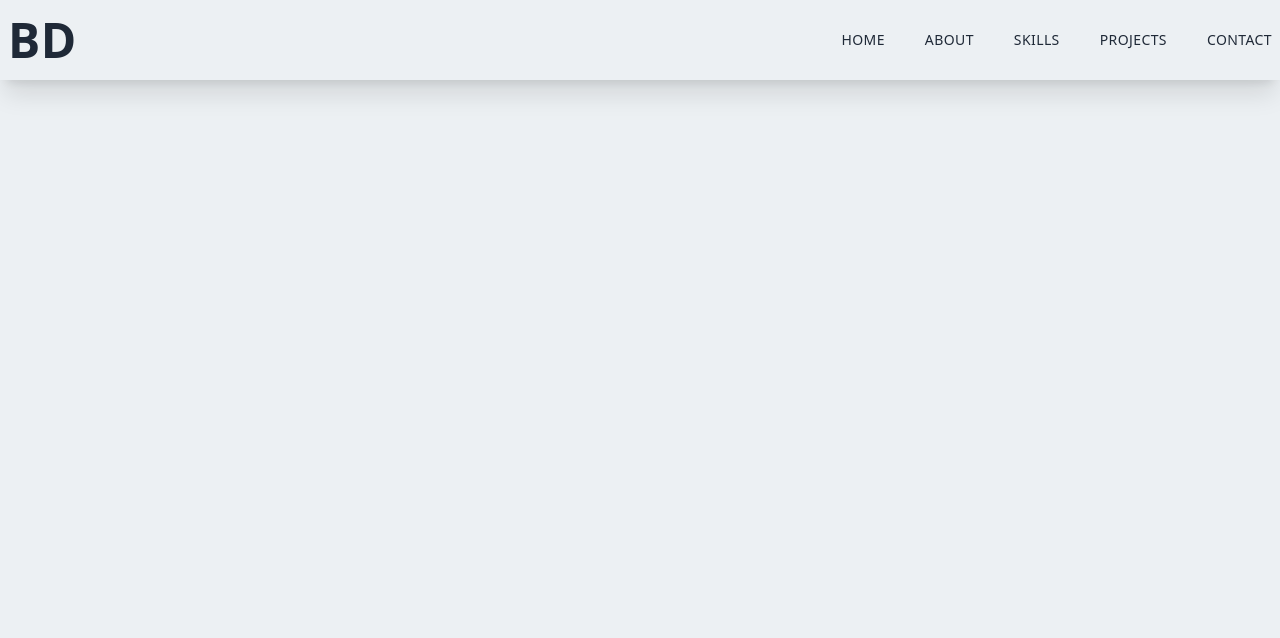
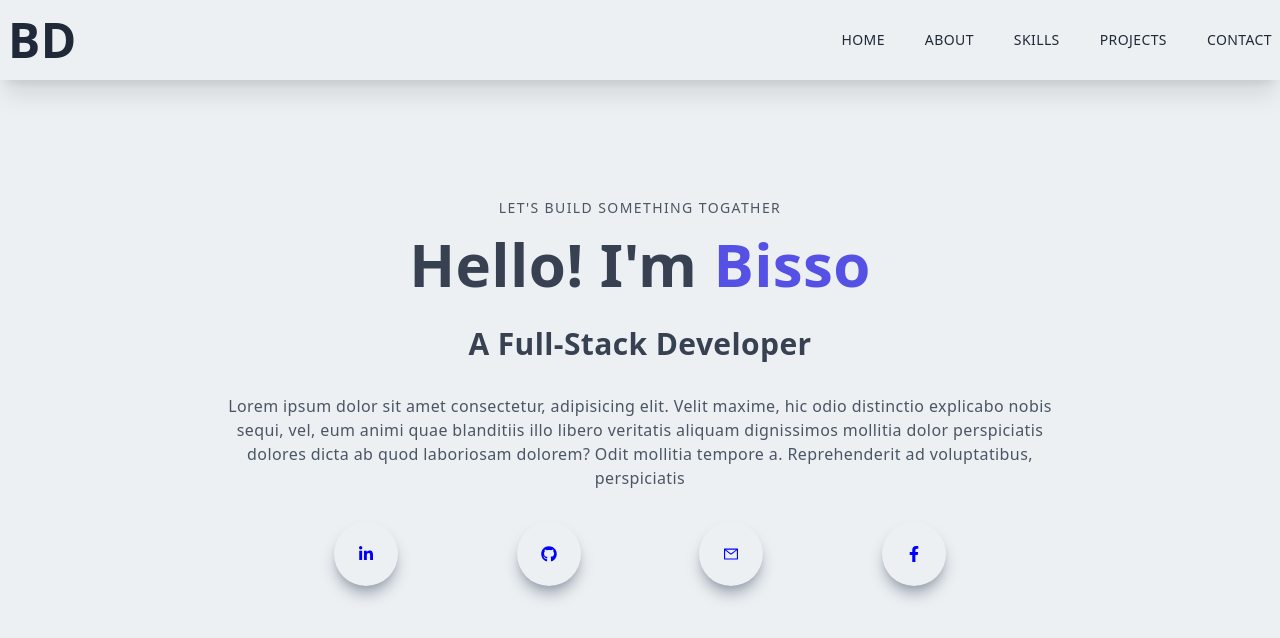
Before and after one commit to Bishwajitkuat/portfolio_next_bisso, a Next.js app: page / in a window 1280 px wide. Shown: the top 638 px of the page. Built offline with nearby package versions, Linux system fonts and the light colour scheme.

Commit message:
HomePage component is half done

```diff
--- /dev/null
+++ b/components/home-page/home-page.tsx
@@ -0,0 +1,35 @@
+import React from "react";
+import ConnectLinks from "../navbar/connect-links";
+
+export default function HomePage() {
+  return (
+    <div className="w-full h-screen text-center">
+      <div className="max-w-[1240px] w-full h-full mx-auto p-2 flex justify-center items-center">
+        <div>
+          <p className=" uppercase text-sm tracking-widest text-gray-600">
+            Let's build something togather
+          </p>
+          <h1 className="py-4 text-gray-700">
+            Hello! I'm <span className="text-[#5651e5]">Bisso</span>
+          </h1>
+          <h2 className="py-4 text-gray-700 text-3xl">
+            A Full-Stack Developer
+          </h2>
+          <p className=" py-4 text-gray-600 max-w-[70%] m-auto">
+            Lorem ipsum dolor sit amet consectetur, adipisicing elit. Velit
+            maxime, hic odio distinctio explicabo nobis sequi, vel, eum animi
+            quae blanditiis illo libero veritatis aliquam dignissimos mollitia
+            dolor perspiciatis dolores dicta ab quod laboriosam dolorem? Odit
+            mollitia tempore a. Reprehenderit ad voluptatibus, perspiciatis
+          </p>
+          <div className="flex justify-center items-center">
+            <ConnectLinks
+              ulClass=" flex items-center justify-between my-4 w-[50%] sm:w-[50%]"
+              liClass="rounded-full shadow-lg shadow-gray-400 p-2 sm:p-5 md:p-6 cursor-pointer hover:scale-105 ease-in duration-500"
+            />
+          </div>
+        </div>
+      </div>
+    </div>
+  );
+}
--- a/pages/index.tsx
+++ b/pages/index.tsx
@@ -1,13 +1,14 @@
 import Image from "next/image";
 import { Inter } from "next/font/google";
+import Head from "next/head";
 import Navbar from "@/components/navbar/navbar";
-import Head from "next/head";
+import HomePage from "@/components/home-page/home-page";
 
 const inter = Inter({ subsets: ["latin"] });
 
 export default function Home() {
   return (
-    <main>
+    <>
       <Head>
         <title>Bisso | Full-Stuck Developer</title>
         <meta
@@ -16,7 +17,11 @@ export default function Home() {
         />
         <link rel="icon" href="" />
       </Head>
-      <Navbar />
-    </main>
+      <main className="grid">
+        <Navbar />
+
+        <HomePage />
+      </main>
+    </>
   );
 }
```
